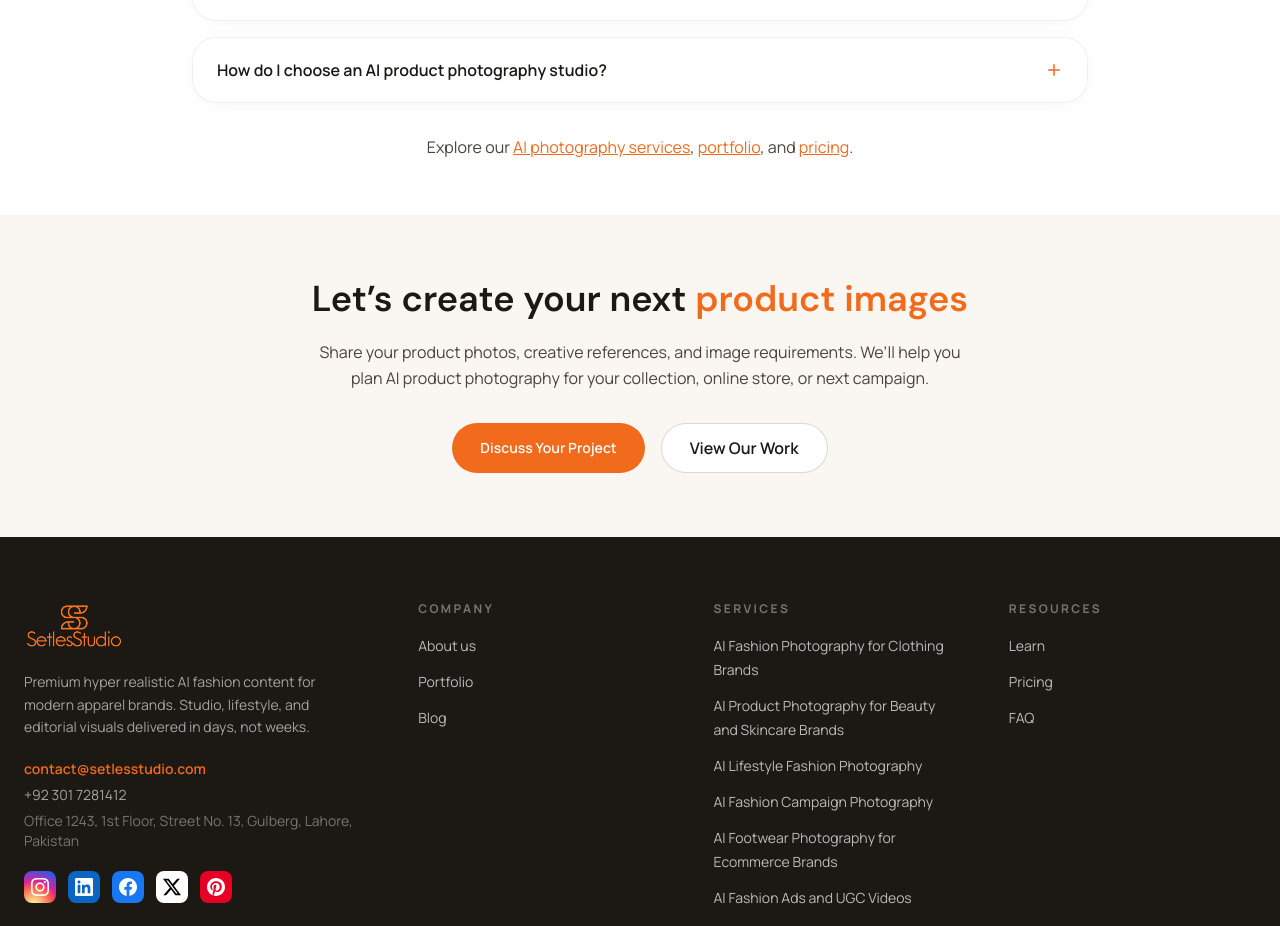
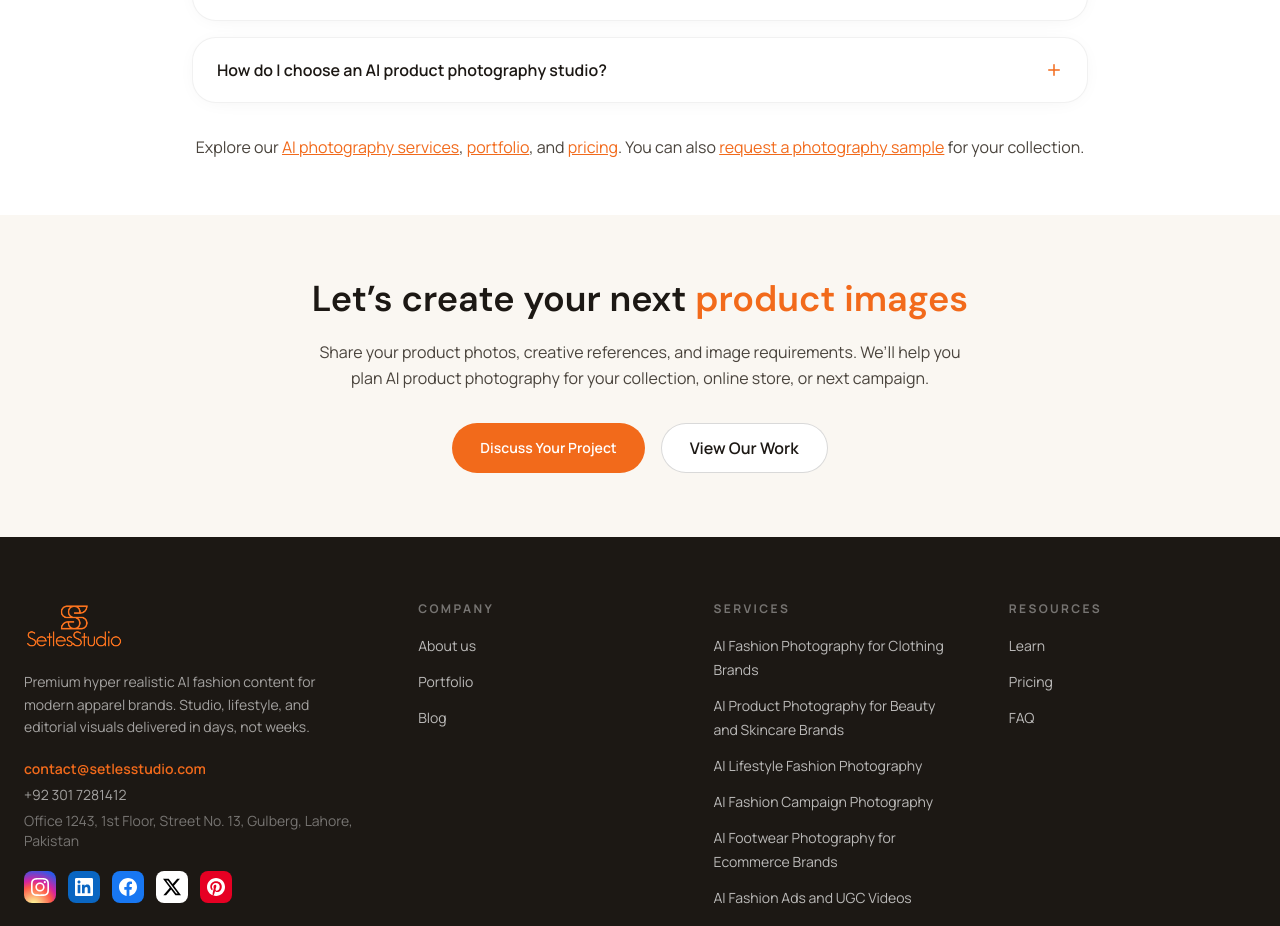
Before and after one commit to setlesstudio/setles-studio, a Next.js app: page /about in a window 1280 px wide. Shown: the part 4622-5548 px from the top of the page. Built offline with nearby package versions, Linux system fonts and the light colour scheme.

Commit message:
Link the studio overview to the photography sample form

```diff
--- a/app/about/page.tsx
+++ b/app/about/page.tsx
@@ -272,7 +272,7 @@ export default function AboutPage() {
       <section className="container-site py-14" aria-labelledby="about-faq-heading">
         <h2 id="about-faq-heading" className="mb-8 text-center font-display text-2xl font-semibold sm:text-3xl">Questions about our AI product photography studio</h2>
         <FAQ faqs={aboutFaqs} />
-        <p className="mt-8 text-center text-ink-soft">Explore our <Link href="/services" className="text-brand underline">AI photography services</Link>, <Link href="/portfolio" className="text-brand underline">portfolio</Link>, and <Link href="/pricing" className="text-brand underline">pricing</Link>.</p>
+        <p className="mt-8 text-center text-ink-soft">Explore our <Link href="/services" className="text-brand underline">AI photography services</Link>, <Link href="/portfolio" className="text-brand underline">portfolio</Link>, and <Link href="/pricing" className="text-brand underline">pricing</Link>. You can also <Link href="/contact" className="text-brand underline">request a photography sample</Link> for your collection.</p>
       </section>
       <section className="bg-cream px-6 py-16 text-center">
         <div className="mx-auto max-w-3xl">
```
